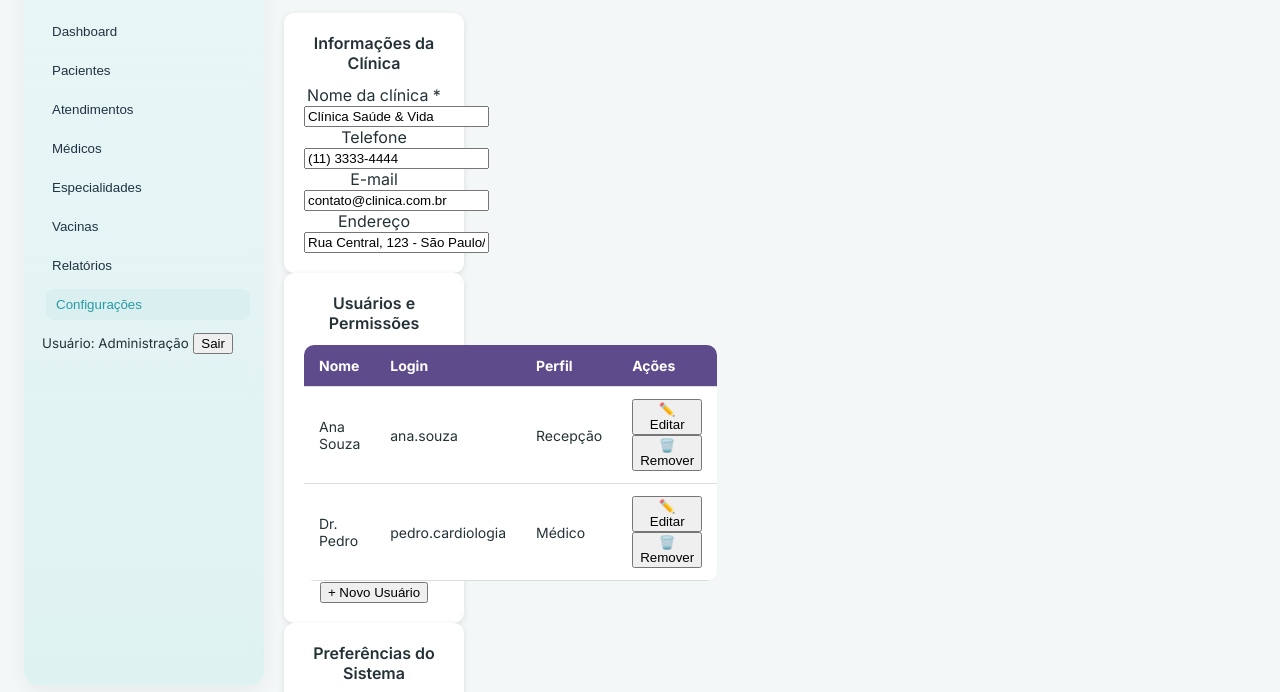
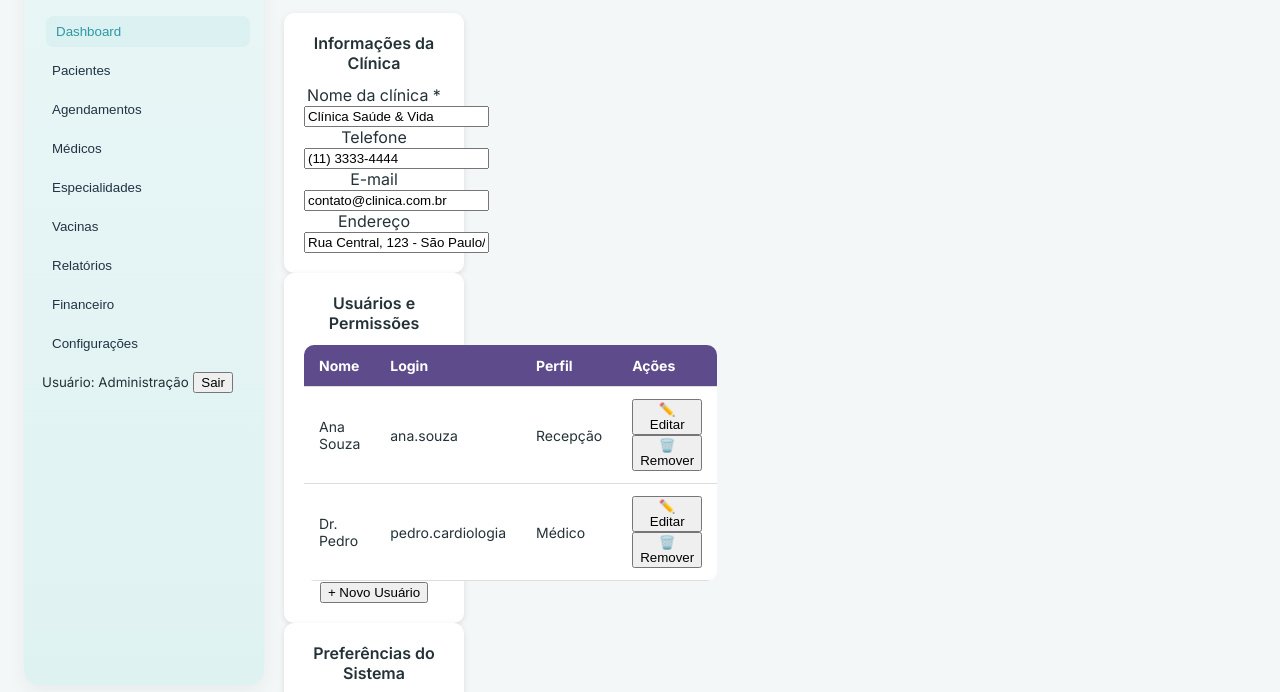
Before and after one commit to Garached/Sistema_Clinica_Medica, a plain HTML site: page configuracoes.html in a window 1280 px wide. Shown: the part 91-783 px from the top of the page. Drawn offline with Linux system fonts and the light colour scheme.

Commit message:
Arrumando botões

```diff
--- a/configuracoes.html
+++ b/configuracoes.html
@@ -16,14 +16,15 @@
         <div class="brand-sub">Gestão médica</div>
       </div>
       <nav class="nav">
-        <button class="nav-item">Dashboard</button>
+        <button class="nav-item active" onclick="window.location.href='#'">Dashboard</button>
         <button class="nav-item">Pacientes</button>
-        <button class="nav-item">Atendimentos</button>
-        <button class="nav-item">Médicos</button>
+        <button class="nav-item">Agendamentos</button>
+        <button class="nav-item" onclick="window.location.href='medicos.html'">Médicos</button>
         <button class="nav-item">Especialidades</button>
         <button class="nav-item">Vacinas</button>
         <button class="nav-item">Relatórios</button>
-        <button class="nav-item active">Configurações</button>
+        <button class="nav-item" onclick="window.location.href='financeiro.html'">Financeiro</button>
+        <button class="nav-item" onclick="window.location.href='configuracoes.html'">Configurações</button>
       </nav>
       <div class="sidebar-footer">
         <small>Usuário: Administração</small>
```
Also changed, not shown: financeiro.html (+1 -0 lines), index.html (+4 -4 lines).
